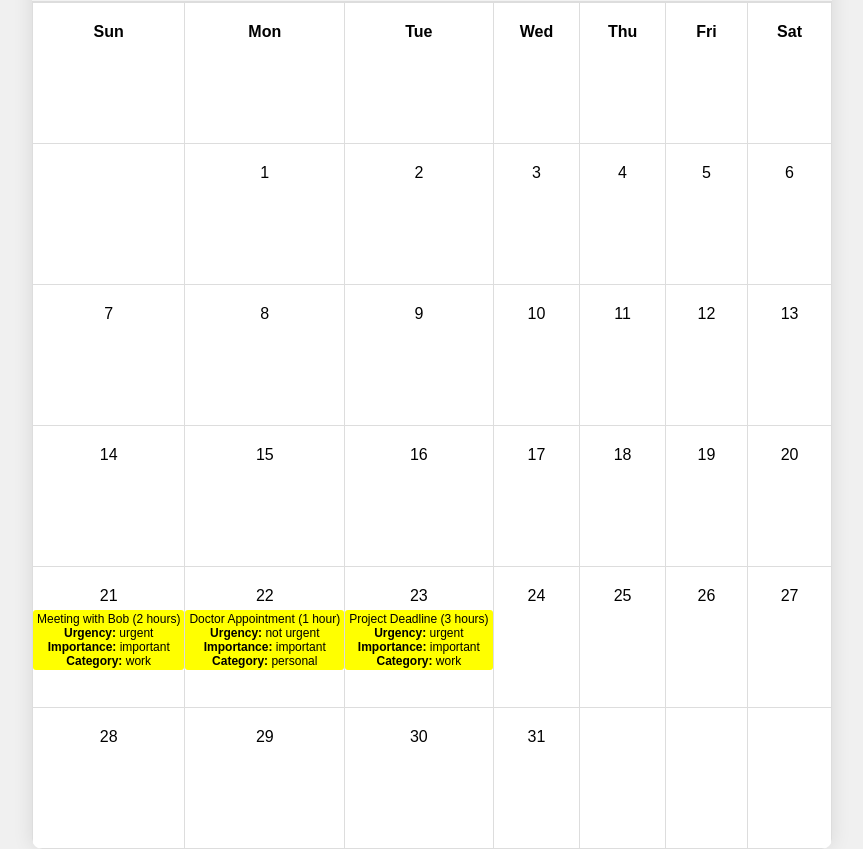
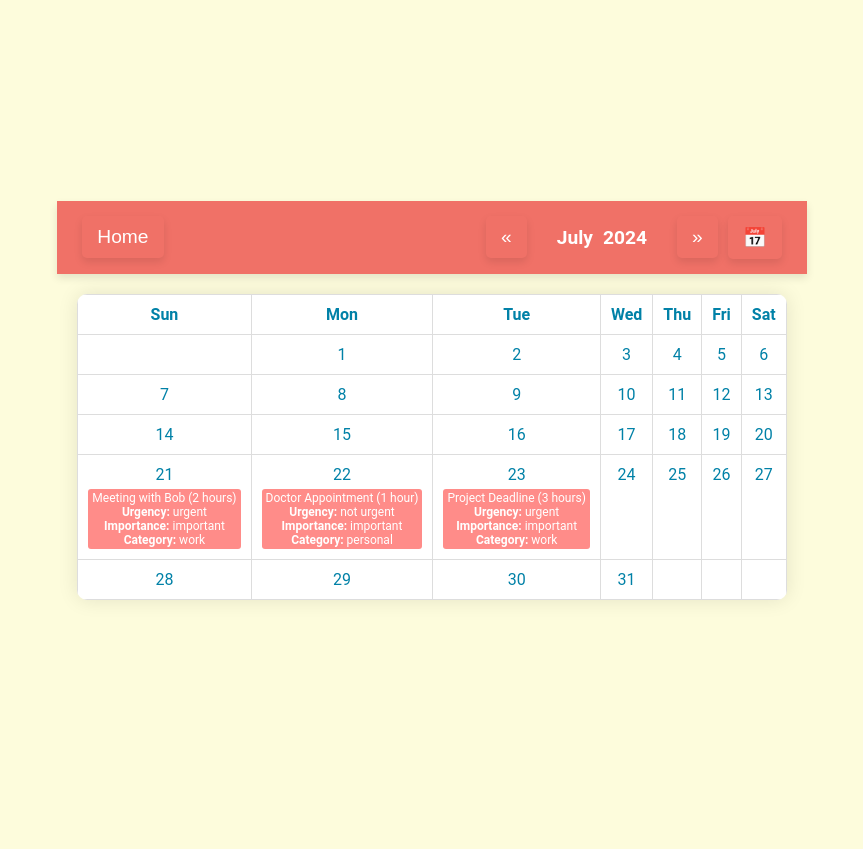
Before and after one commit to JuanerW/TBA.io, a plain HTML site: page Calendar/calendar.html in a window 1280 px wide. Shown: the whole page, without its empty margins (208-1071 px from the left). After the commit the page ends 800 px from the top, so only its background shows below. Drawn offline with Linux system fonts and the light colour scheme.

Commit message:
1
new theme

```diff
--- a/Calendar/calendar.css
+++ b/Calendar/calendar.css
@@ -1,13 +1,69 @@
+/* General Styles */
 body {
-    font-family: Arial, sans-serif;
+    font-family: 'Roboto', sans-serif; /* Applying Google Font: Roboto */
+    margin: 0;
+    padding: 0;
+    background-color: #FDFCDC; /* Background */
+    color: #0081A7; /* Text */
     display: flex;
     justify-content: center;
     align-items: center;
     height: 100vh;
-    margin: 0;
-    background-color: #f0f0f0;
+    transition: background-color 0.5s, color 0.5s; /* Smooth transition for background and text color */
 }
 
+.container {
+    display: flex;
+    flex-direction: column;
+    align-items: center;
+}
+
+.header {
+    width: 100%;
+    max-width: 800px;
+    display: flex;
+    justify-content: space-between;
+    align-items: center;
+    padding: 10px 20px;
+    background-color: #F07167; /* Primary */
+    color: white;
+    box-shadow: 0 4px 8px rgba(0, 0, 0, 0.1); /* Shadow for header */
+    margin-bottom: 20px;
+    transition: background-color 0.5s, box-shadow 0.5s;
+}
+
+.navigation {
+    display: flex;
+    align-items: center;
+}
+
+.navigation div {
+    display: flex;
+    align-items: center;
+    margin: 0 20px;
+}
+
+.navigation span {
+    margin: 0 5px;
+    font-size: 1.2em;
+    font-weight: bold;
+}
+
+#homeButton, #prevMonth, #nextMonth, #openPicker {
+    background: none;
+    border: none;
+    font-size: 1.2em;
+    cursor: pointer;
+    color: white;
+    transition: color 0.3s, transform 0.3s;
+}
+
+#homeButton:hover, #prevMonth:hover, #nextMonth:hover, #openPicker:hover {
+    color: #FFEDCD;
+    transform: scale(1.1);
+}
+
+/* Calendar Styles */
 .calendar {
     width: 100%;
     max-width: 800px;
@@ -15,33 +71,7 @@ body {
     border-radius: 10px;
     box-shadow: 0 0 20px rgba(0, 0, 0, 0.1);
     overflow: hidden;
-}
-
-.header {
-    display: flex;
-    justify-content: space-between;
-    align-items: center;
-    padding: 10px 20px;
-    background: #f2f2f2;
-    border-bottom: 1px solid #ddd;
-}
-
-.header div {
-    display: flex;
-    align-items: center;
-}
-
-.header span {
-    margin: 0 5px;
-    font-size: 1.2em;
-    font-weight: bold;
-}
-
-#prevMonth, #nextMonth, #openPicker {
-    background: none;
-    border: none;
-    font-size: 1.5em;
-    cursor: pointer;
+    text-align: center;
 }
 
 table {
@@ -52,11 +82,12 @@ table {
 th, td {
     width: 14.28%;
     text-align: center;
-    padding: 20px 0;
+    vertical-align: top;
     border: 1px solid #ddd;
-    vertical-align: top;
-    position: relative;
-    height: 100px; /* 调整日期格子的高度 */
+    padding: 10px; /* 增加内边距 */
+    transition: background-color 0.3s, transform 0.3s;
+    min-height: 120px; /* 设置最小高度 */
+    max-height: 200px; /* 设置最大高度 */
 }
 
 tbody td {
@@ -64,7 +95,8 @@ tbody td {
 }
 
 tbody td:hover {
-    background: #f9f9f9;
+    background: #FFEDCD;
+    transform: scale(1.05);
 }
 
 tbody td.inactive {
@@ -72,7 +104,7 @@ tbody td.inactive {
 }
 
 .task {
-    background-color: yellow;
+    background-color: #FF8C89; /* Primary Light */
     padding: 2px 4px;
     margin-top: 5px;
     font-size: 12px;
@@ -80,6 +112,7 @@ tbody td.inactive {
     overflow: hidden;
     white-space: nowrap;
     text-overflow: ellipsis;
+    color: white;
 }
 
 .date-picker {
@@ -94,6 +127,12 @@ tbody td.inactive {
     box-shadow: 0 0 20px rgba(0, 0, 0, 0.1);
     padding: 20px;
     z-index: 1000;
+    transition: box-shadow 0.5s, transform 0.3s;
+}
+
+.date-picker:hover {
+    box-shadow: 0 8px 16px rgba(0, 0, 0, 0.2); /* Larger shadow on hover */
+    transform: translate(-50%, -50%) scale(1.05); /* Slightly enlarge on hover */
 }
 
 .picker-header {
@@ -104,4 +143,34 @@ tbody td.inactive {
 
 select {
     padding: 5px;
+    border: 1px solid #00AFB9; /* Accent */
+    border-radius: 4px;
+    background-color: #FFFDF2; /* Background Light */
+    color: #0081A7; /* Text */
+    transition: border-color 0.5s, box-shadow 0.5s; /* Smooth transition for border and shadow */
 }
+
+select:focus {
+    outline: none;
+    border-color: #0081A7; /* Text */
+    box-shadow: 0 0 8px rgba(0, 129, 167, 0.5); /* Shadow on focus */
+}
+
+button {
+    padding: 10px 15px;
+    margin: 5px;
+    border: none;
+    border-radius: 5px;
+    cursor: pointer;
+    font-size: 16px;
+    display: inline-flex;
+    align-items: center;
+    justify-content: center;
+    transition: background-color 0.3s, transform 0.3s;
+    box-shadow: 0 4px 8px rgba(0, 0, 0, 0.1); /* Shadow for general buttons */
+}
+
+button:hover {
+    transform: scale(1.05); /* Slightly enlarge on hover */
+    box-shadow: 0 8px 16px rgba(0, 0, 0, 0.2); /* Larger shadow on hover */
+}
--- a/Calendar/calendar.html
+++ b/Calendar/calendar.html
@@ -8,8 +8,10 @@
     <script src="calendar.js" defer></script>
 </head>
 <body>
-    <div class="calendar">
+    <div class="container">
         <div class="header">
+            <button id="homeButton">Home</button>
+            <div class="navigation">
                 <button id="prevMonth">«</button>
                 <div>
                     <span id="month"></span>
@@ -18,6 +20,8 @@
                 <button id="nextMonth">»</button>
                 <button id="openPicker">📅</button>
             </div>
+        </div>
+        <div class="calendar">
             <table id="calendarTable">
                 <thead>
                     <tr>
@@ -33,7 +37,7 @@
                 <tbody id="calendarBody"></tbody>
             </table>
         </div>
-
+    </div>
     <div id="datePicker" class="date-picker">
         <div class="picker-header">
             <select id="monthSelect"></select>
--- a/Calendar/calendar.js
+++ b/Calendar/calendar.js
@@ -21,8 +21,8 @@ document.addEventListener('DOMContentLoaded', function () {
                 throw new Error(`HTTP error! status: ${response.status}`);
             }
             const data = await response.json();
-            alert("读取成功");
-            console.log("Tasks fetched successfully:", data);
+            alert("读取成功"); // 弹出 "读取成功" 的消息
+            console.log("Tasks fetched successfully:", data); // 调试信息
             return data;
         } catch (error) {
             console.error("Failed to fetch tasks:", error);
@@ -31,10 +31,10 @@ document.addEventListener('DOMContentLoaded', function () {
     }
 
     function renderTasks(tasks, year, month) {
-        console.log("Rendering tasks for year:", year, " month:", month);
+        console.log("Rendering tasks for year:", year, " month:", month); // 调试信息
         tasks.forEach(task => {
             const taskDate = new Date(task.date);
-            console.log("Checking task:", task);
+            console.log("Checking task:", task); // 调试信息
             if (taskDate.getFullYear() === year && taskDate.getMonth() === month) {
                 const day = taskDate.getDate();
                 const cell = document.querySelector(`#calendarBody td[data-day="${day}"]`);
@@ -150,5 +150,10 @@ document.addEventListener('DOMContentLoaded', function () {
         document.getElementById('datePicker').style.display = 'none';
     });
 
+    // 添加Home按钮点击事件
+    document.getElementById('homeButton').addEventListener('click', function () {
+        window.location.href = '../index.html'; // 修改为导航到上一级目录的index.html
+    });
+
     renderCalendar(currentDate);
 });
```
Lines whose indentation alone changed are shown as unchanged.
